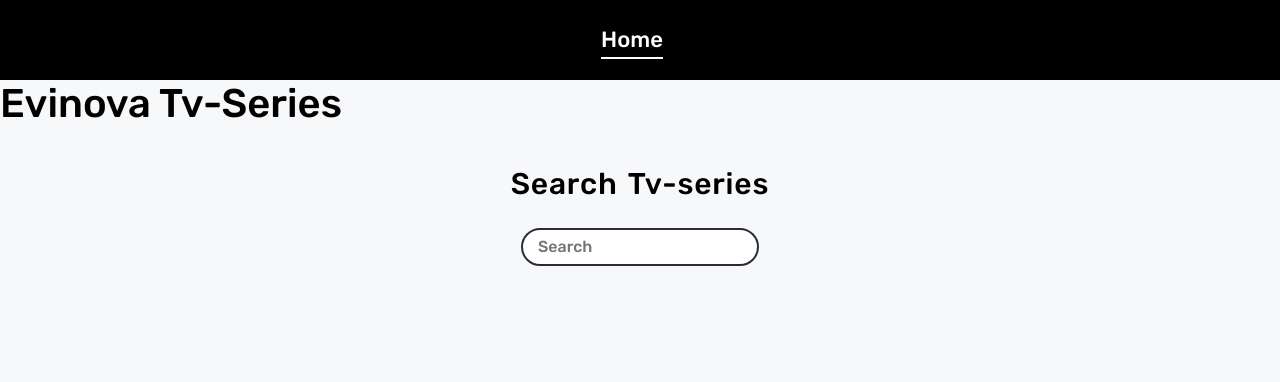
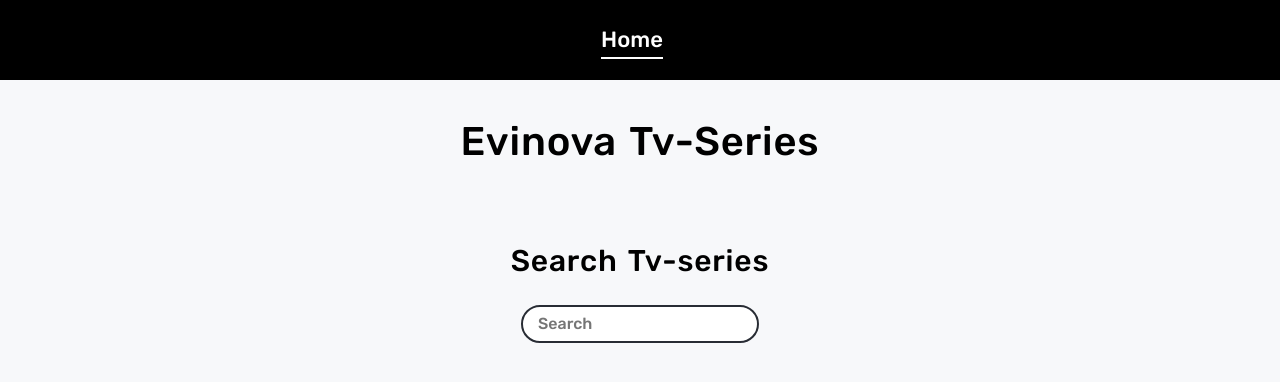
Before and after one commit to gurra99/evinova-tv-series, a React (Create React App) app: page / in a window 1280 px wide. Shown: the top 382 px of the page. Built offline with nearby package versions, Linux system fonts and the light colour scheme.

Commit message:
Cleaned up some code.

```diff
--- a/src/index.tsx
+++ b/src/index.tsx
@@ -4,6 +4,7 @@ import "./index.css";
 import App from "./App";
 import { BrowserRouter } from "react-router-dom";
 import { QueryClient, QueryClientProvider } from "@tanstack/react-query";
+import { DataProvider } from "./context/data-context";
 
 const client = new QueryClient();
 
@@ -13,9 +14,11 @@ const root = ReactDOM.createRoot(
 root.render(
   <React.StrictMode>
     <BrowserRouter>
-      <QueryClientProvider client={client}>
-        <App />
-      </QueryClientProvider>
+      <DataProvider>
+        <QueryClientProvider client={client}>
+          <App />
+        </QueryClientProvider>
+      </DataProvider>
     </BrowserRouter>
   </React.StrictMode>,
 );
--- a/src/pages/home/home.styles.tsx
+++ b/src/pages/home/home.styles.tsx
@@ -2,4 +2,11 @@ import styled from "styled-components";
 
 export const Container = styled.div``;
 
-export const Header = styled.h1``;
+export const Header = styled.h1`
+  width: 100%;
+  text-align: center;
+  letter-spacing: 0.05rem;
+  word-spacing: 0.2rem;
+  margin-bottom: 3%;
+  margin-top: max(3%, 1.875rem);
+`;
--- a/src/pages/home/search/search-list/search-item-card/search-item-card.tsx
+++ b/src/pages/home/search/search-list/search-item-card/search-item-card.tsx
@@ -15,10 +15,10 @@ const SearchItemCard = (props: ISearchItemCard) => {
   const { show } = props;
 
   return (
-    <Container to={`tv-serie/${show?.id}`} data-cy="grid-card-link">
-      <Image src={show?.image?.original} alt="tv-serie-image" />
+    <Container to={`tv-serie/${show.id}`} data-cy="grid-card-link">
+      <Image src={show.image?.original} alt="tv-serie-image" />
       <TextContainer>
-        <CardTitle>{show?.name || "Unknown"}</CardTitle> and more?
+        <CardTitle>{show.name}</CardTitle>
       </TextContainer>
     </Container>
   );
--- a/src/pages/home/search/search.tsx
+++ b/src/pages/home/search/search.tsx
@@ -43,6 +43,7 @@ const Search = () => {
   console.log("Search");
   console.log(tvSeries);
   console.log(searchValue);
+  console.log(searchDebouncedValue);
 
   return (
     <Container>
```
